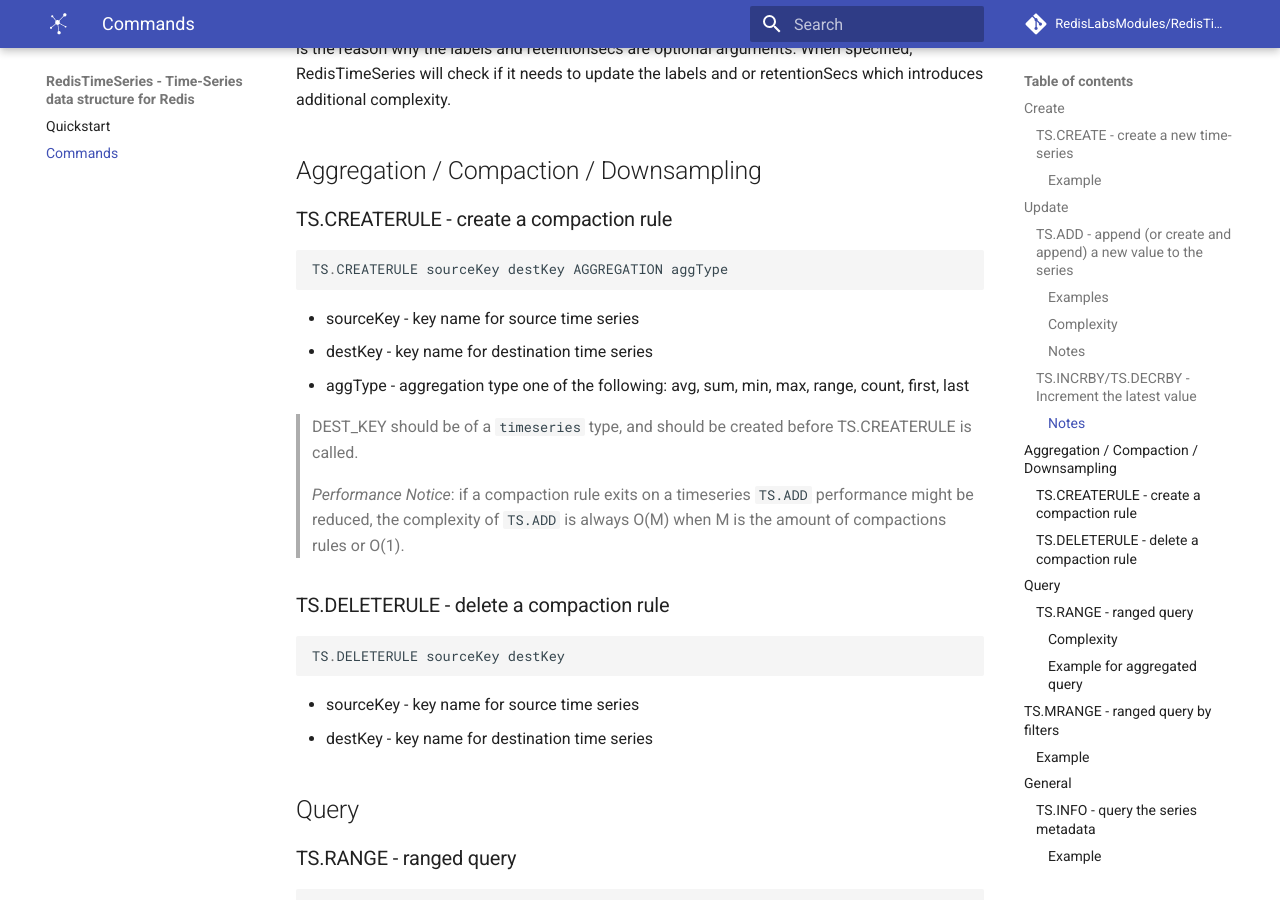
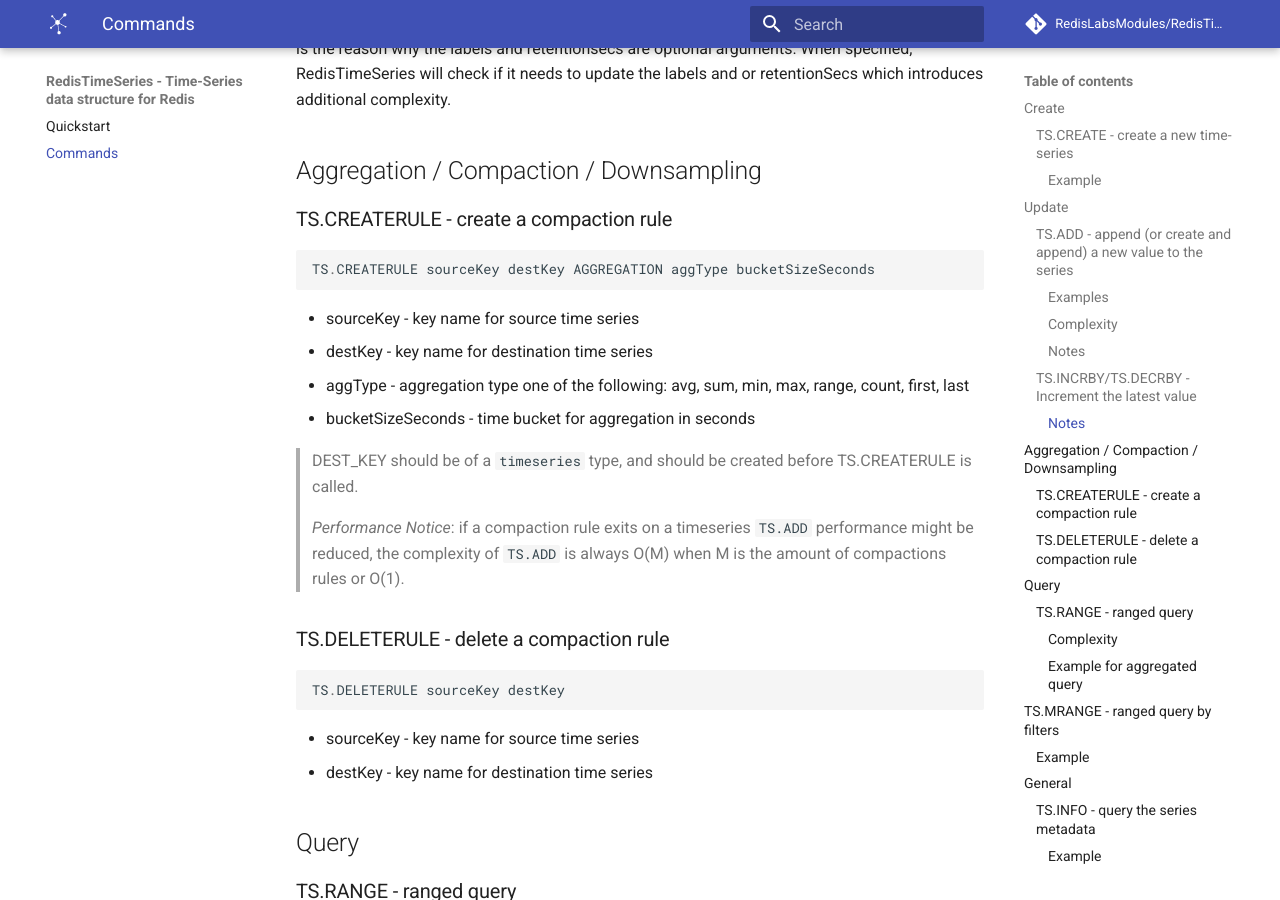
Before and after one commit to RedisTimeSeries/RedisTimeSeries, an MkDocs documentation site: the page built from docs/commands.md, in a window 1280 px wide and 900 px high, scrolled down 1873 px. Built offline with MkDocs 1.6.1 and Material for MkDocs 9.7.7, drawn with Linux system fonts in a browser that asks for light colours; comment, search, counter and statistics services are not loaded; old or Windows-style settings are respelled for this version of MkDocs.

Commit message:
missed  bucketSizeSeconds in createrule

````diff
--- a/docs/commands.md
+++ b/docs/commands.md
@@ -74,11 +74,12 @@
 
 ### TS.CREATERULE - create a compaction rule
 ```sql
-TS.CREATERULE sourceKey destKey AGGREGATION aggType
+TS.CREATERULE sourceKey destKey AGGREGATION aggType bucketSizeSeconds
 ```
 * sourceKey - key name for source time series
 * destKey - key name for destination time series
 * aggType - aggregation type one of the following: avg, sum, min, max, range, count, first, last
+* bucketSizeSeconds - time bucket for aggregation in seconds
 
 > DEST_KEY should be of a `timeseries` type, and should be created before TS.CREATERULE is called.
 
````
